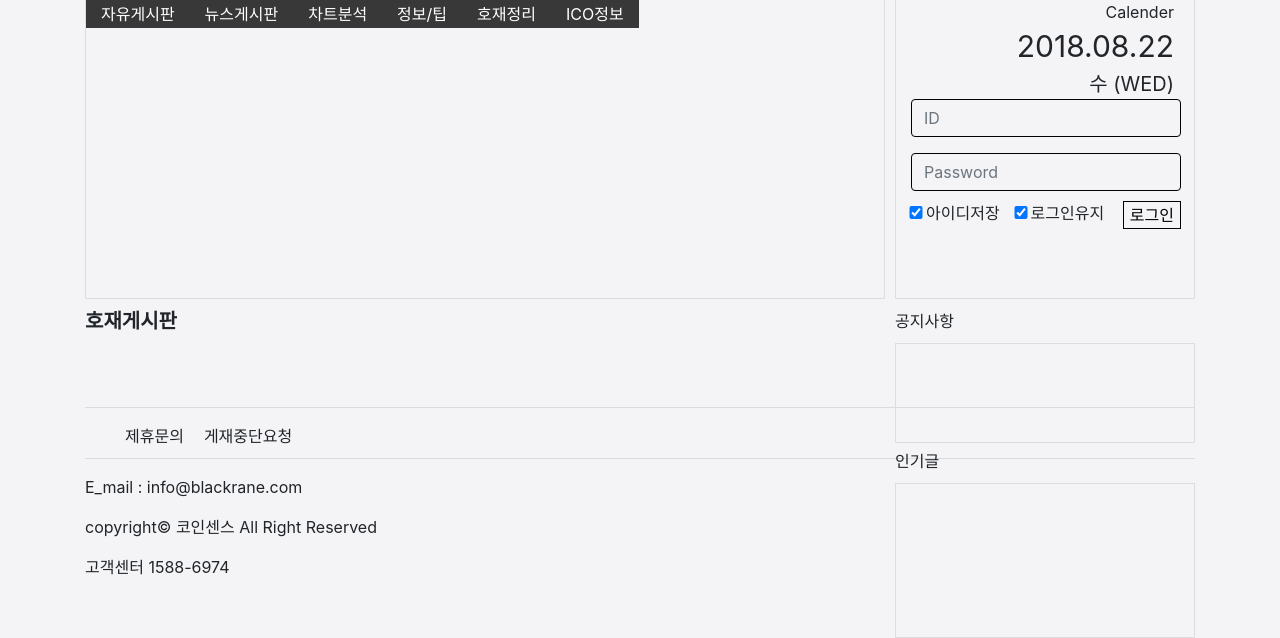
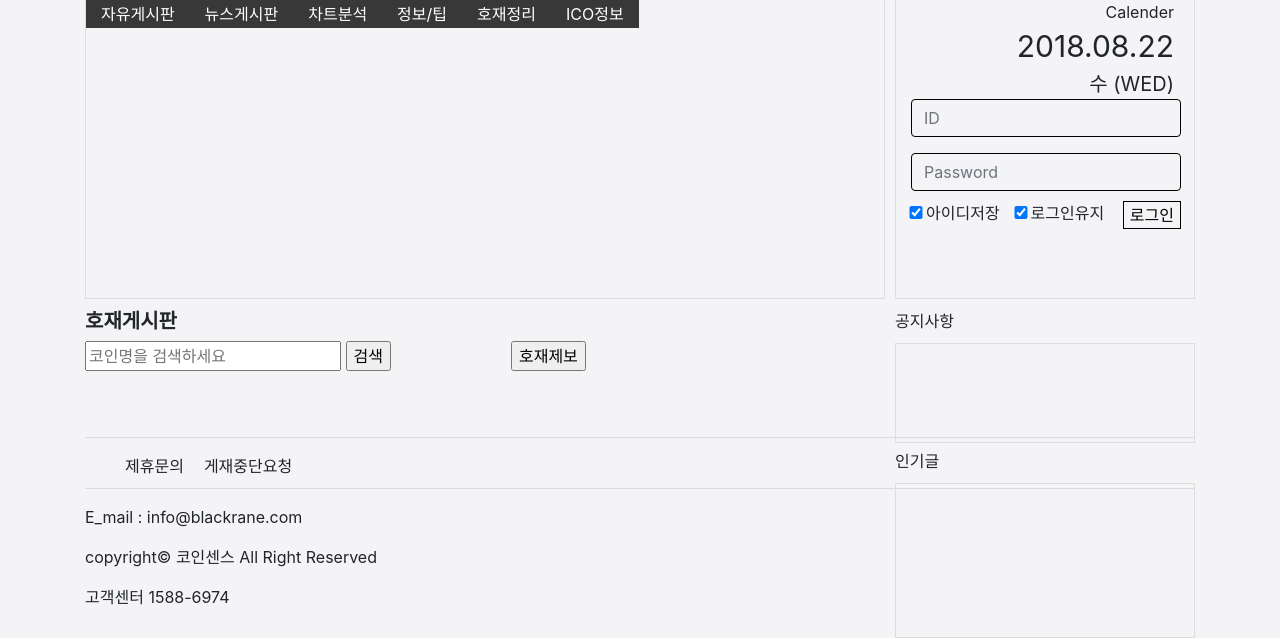
Before and after one commit to blackrane/practice_repository, a Django app: page /favorable/ in a window 1280 px wide. Shown: the part 211-849 px from the top of the page. Run offline with Django 3.2, Linux system fonts and the light colour scheme; data that the repository does not hold is empty; parts of the project's set-up code (start-up, migrations or seed data) failed here and were passed over; some libraries are stand-ins or nearby versions.

Commit message:
호재게시판 프론트 변경

```diff
--- a/coinsense/templates/Favorable.html
+++ b/coinsense/templates/Favorable.html
@@ -31,7 +31,14 @@
         <div style="float: left; width:730px;">
             <h5><b>호재게시판</b></h5>
         </div>
+    </div>
 
+    <div style="clear: both;">
+        <form style="float: left;margin-right: 120px;" action="" method="">
+            <input id="search_favor" type="text" placeholder="코인명을 검색하세요" name="search">
+            <input id="search_favor_button" type="submit" value="검색">
+        </form>
+        <input id="search_favor_button" type="submit" value="호재제보">
     </div>
 
     <div style="clear: both;width:800px;" id="free_board_sub">
```
